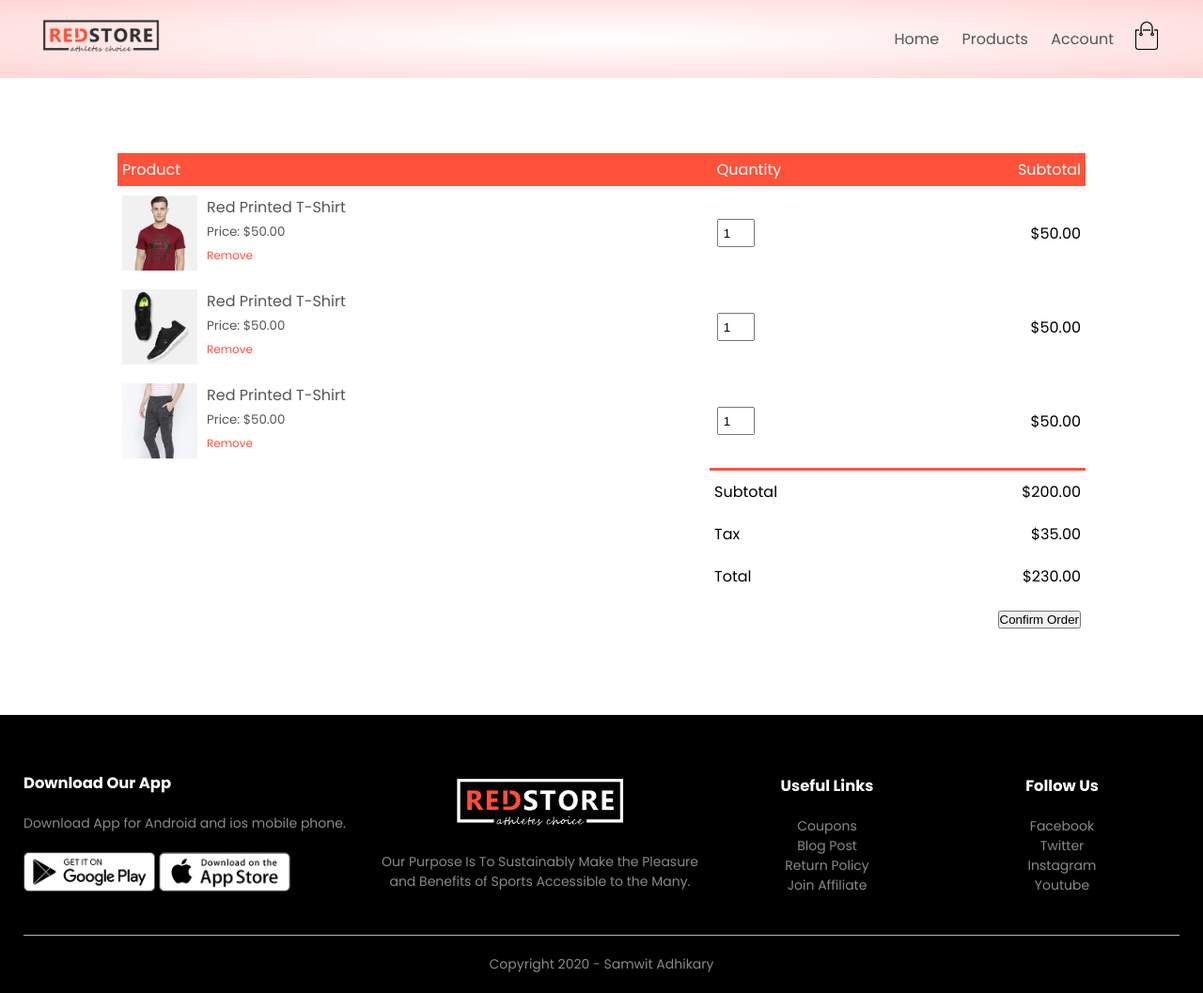
After one commit to Liyamol06/Django-projects, a Django app: page /order/orders in a window 1280 px wide. The commit adds this page. Shown: the whole page at 94% size. Run offline with Django 5.2, Linux system fonts and the light colour scheme.

Commit message:
Cart Layout Design

```diff
--- a/Ecommerce/Ecommerce/urls.py
+++ b/Ecommerce/Ecommerce/urls.py
@@ -23,6 +23,7 @@ urlpatterns = [
     path('admin/', admin.site.urls),
     path('', include('products.urls')),
     path('customer/', include('customers.urls')),
+    path('order/', include('orders.urls')),
 ]
 if settings.DEBUG:
     urlpatterns += static(settings.MEDIA_URL, document_root=settings.MEDIA_ROOT)
--- /dev/null
+++ b/Ecommerce/orders/urls.py
@@ -0,0 +1,6 @@
+from django.urls import path
+from . import views
+
+urlpatterns = [
+    path('orders', views.ShowOrders, name="orders"),
+]
--- a/Ecommerce/orders/views.py
+++ b/Ecommerce/orders/views.py
@@ -1,3 +1,5 @@
 from django.shortcuts import render
 
 # Create your views here.
+def ShowOrders(request):
+    return render(request, 'order.html')
--- a/Ecommerce/templates/menu.html
+++ b/Ecommerce/templates/menu.html
@@ -10,6 +10,6 @@
             <li><a href="{% url "account" %}">Account</a></li>
         </ul>
     </nav>
-    <a href="cart.html"><img src="{% static 'images/cart.png' %}" width="30px" height="30px"></a>
+    <a href="{% url "orders" %}"><img src="{% static 'images/cart.png' %}" width="30px" height="30px"></a>
     <img src="{% static 'images/menu.png' %}" class="menu-icon" onclick="menutoggle()">
 </div>
--- /dev/null
+++ b/Ecommerce/templates/order.html
@@ -0,0 +1,5 @@
+{% extends "blank_layout.html" %}
+
+{% block homepage_content %}
+    {% include "order_view.html" %}
+{% endblock homepage_content %}
--- /dev/null
+++ b/Ecommerce/templates/order_view.html
@@ -0,0 +1,76 @@
+{% load static %}
+<div class="small-container cart-page">
+    <table>
+        <tbody><tr>
+            <th>Product</th>
+            <th>Quantity</th>
+            <th>Subtotal</th>
+        </tr>
+        <tr>
+            <td>
+                <div class="cart-info">
+                    <img src="{% static 'images/buy-1.jpg' %}">
+                    <div>
+                        <p>Red Printed T-Shirt</p>
+                        <small>Price: $50.00</small>
+                        <br>
+                        <a href="">Remove</a>
+                    </div>
+                </div>
+            </td>
+            <td><input type="number" value="1"></td>
+            <td>$50.00</td>
+        </tr>
+        <tr>
+            <td>
+                <div class="cart-info">
+                    <img src="{% static 'images/buy-2.jpg' %}">
+                    <div>
+                        <p>Red Printed T-Shirt</p>
+                        <small>Price: $50.00</small>
+                        <br>
+                        <a href="">Remove</a>
+                    </div>
+                </div>
+            </td>
+            <td><input type="number" value="1"></td>
+            <td>$50.00</td>
+        </tr>
+        <tr>
+            <td>
+                <div class="cart-info">
+                    <img src="{% static 'images/buy-3.jpg' %}">
+                    <div>
+                        <p>Red Printed T-Shirt</p>
+                        <small>Price: $50.00</small>
+                        <br>
+                        <a href="">Remove</a>
+                    </div>
+                </div>
+            </td>
+            <td><input type="number" value="1"></td>
+            <td>$50.00</td>
+        </tr>
+    </tbody></table>
+    <div class="total-price">
+        <table>
+            <tbody><tr>
+                <td>Subtotal</td>
+                <td>$200.00</td>
+            </tr>
+            <tr>
+                <td>Tax</td>
+                <td>$35.00</td>
+            </tr>
+            <tr>
+                <td>Total</td>
+                <td>$230.00</td>
+            </tr>
+            <tr>
+                <td colspan="2">
+                    <button type="submit">Confirm Order</button>
+                </td>
+            </tr>
+        </tbody></table>
+    </div>
+</div>
```
Also changed, not shown: Ecommerce/templates/cart.html (deleted), Ecommerce/templates/cart_view.html (deleted).
